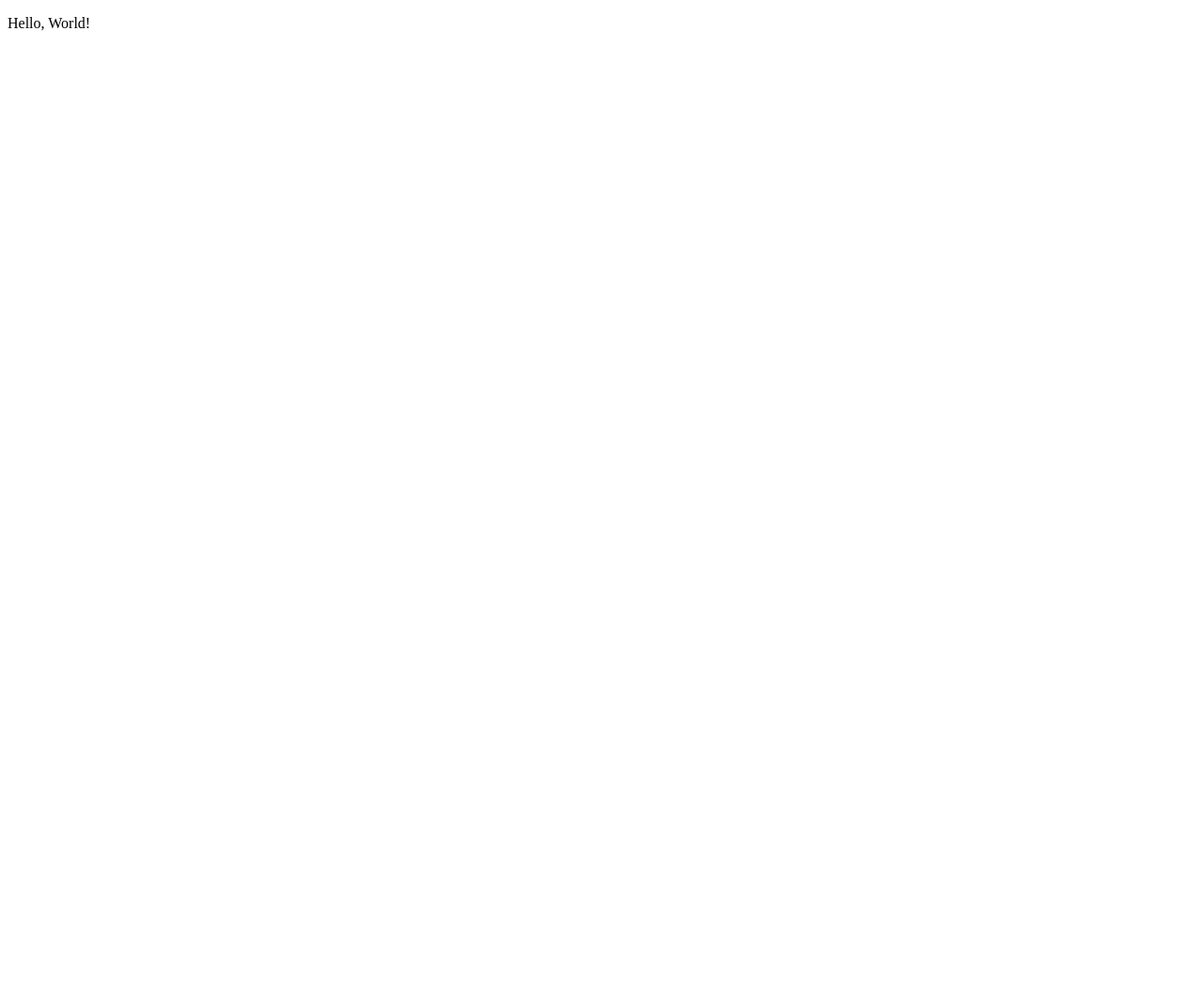
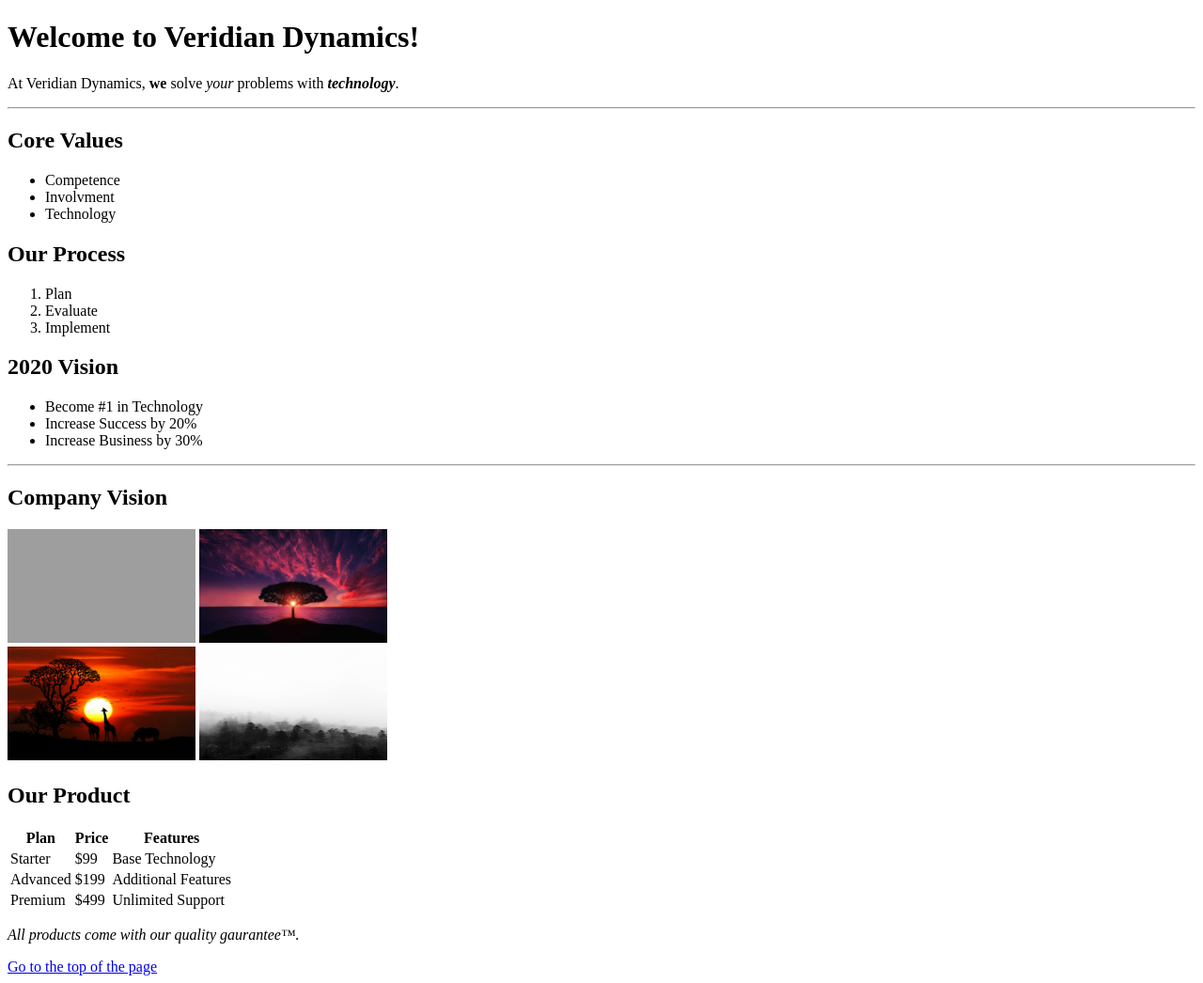
Before and after one commit to ShelbyHughes/Codeup-web-exercises, a plain HTML site: page welcome.html in a window 1280 px wide. Shown: the whole page at 94% size. Before the commit the page ends 800 px from the top, so only its background shows below. Drawn offline with Linux system fonts and the light colour scheme; grey boxes are pictures that could not be loaded.

Commit message:
Edited the file to resemble the exercise example

```diff
--- a/welcome.html
+++ b/welcome.html
@@ -1,10 +1,69 @@
 <!DOCTYPE html>
 <html lang="en">
-<head>
-    <meta charset="UTF-8">
-    <title>Hello, World!</title>
-</head>
-<body>
-    <p>Hello, World!</p>
-</body>
+    <head>
+        <meta charset="UTF-8">
+        <title>Welcome!</title>
+    </head>
+    <body>
+        <id="top">
+        <h1>Welcome to Veridian Dynamics! </h1>
+        <p>At Veridian Dynamics, <strong>we</strong> solve <em>your</em> problems with <strong><em>technology</em></strong>.</p>
+        <hr>
+        <h2>Core Values</h2>
+        <ul>
+            <li>Competence</li>
+            <li>Involvment</li>
+            <li>Technology</li>
+        </ul>
+        <h2>Our Process</h2>
+        <ol>
+            <li>Plan</li>
+            <li>Evaluate</li>
+            <li>Implement</li>
+        </ol>
+        <h2>2020 Vision</h2>
+        <ul>
+            <li>Become #1 in Technology</li>
+            <li>Increase Success by 20%</li>
+            <li>Increase Business by 30%</li>
+        </ul>
+        <hr>
+        <h2>Company Vision</h2>
+        <div class="row">
+            <div class="column">
+                <img src="img/work.jpg" width="200" height="121" alt="Workspace">
+                <img src="img/dusk.jpg" width="200" height="121" alt="Dusk">
+            </div>
+            <div class="column">
+                <img src="img/sunset.jpg" width="200" height="121" alt="Sunset">
+                <img src="img/blackandwhite.jpg" width="200" height="121" alt="Black and white">
+            </div>
+        </div>
+
+        <h2>Our Product</h2>
+        <table>
+            <tr>
+                <th>Plan</th>
+                <th>Price</th>
+                <th>Features</th>
+            </tr>
+            <tr>
+                <td>Starter</td>
+                <td>$99</td>
+                <td>Base Technology</td>
+            </tr>
+            <tr>
+                <td>Advanced</td>
+                <td>$199</td>
+                <td>Additional Features</td>
+            </tr>
+            <tr>
+                <td>Premium</td>
+                <td>$499</td>
+                <td>Unlimited Support</td>
+            </tr>
+        </table>
+        <p><em>All products come with our quality gaurantee™.</em></p>
+        <a href="#top">Go to the top of the page</a>
+    </body>
 </html>
```
Also changed, not shown: Europa.html (+42 -1 lines), img/blackandwhite.jpg (added), img/dusk.jpg (added), img/sunset.jpg (added), 1 other file.
